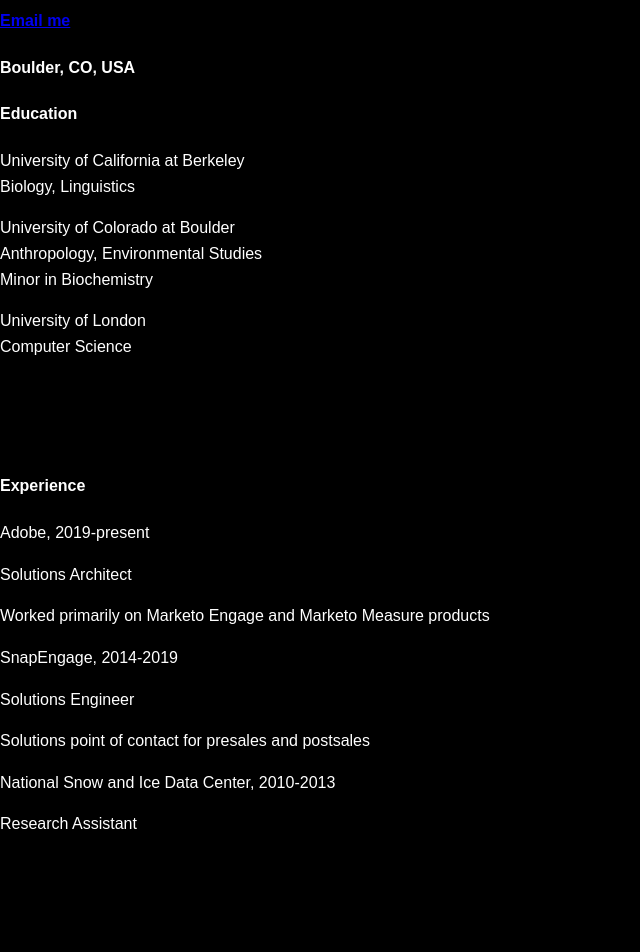
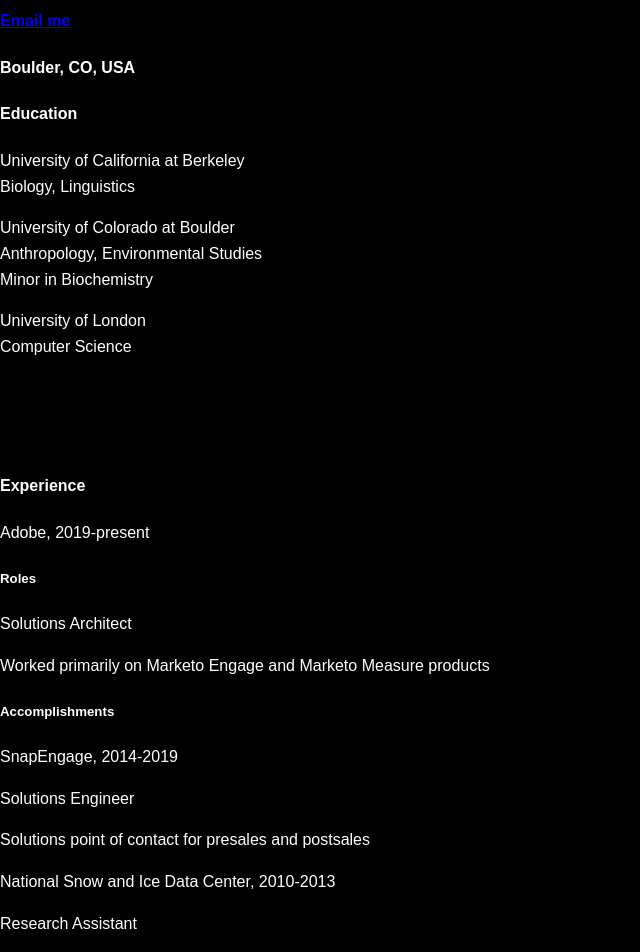
Before and after one commit to kamterbeek/compscikass, a website: page public/resume.html in a window 1280 px wide. Shown: the part 112-1064 px from the top of the page, without its empty margins (0-640 px from the left). Before the commit the page ends 965 px from the top, so only its background shows below. Drawn offline with Linux system fonts and the light colour scheme.

Commit message:
Update resume.html

```diff
--- a/public/resume.html
+++ b/public/resume.html
@@ -31,9 +31,11 @@
     <br>
     <h4>Experience</h4>
     <p>Adobe, 2019-present</p>
+    <h5>Roles</h5>
     <p>Solutions Architect</p>
     <p>Worked primarily on Marketo Engage and Marketo Measure products</p>
     <p></p>
+    <h5>Accomplishments</h5>
     <p></p>
     <p></p>
     <p>SnapEngage, 2014-2019</p>
```
